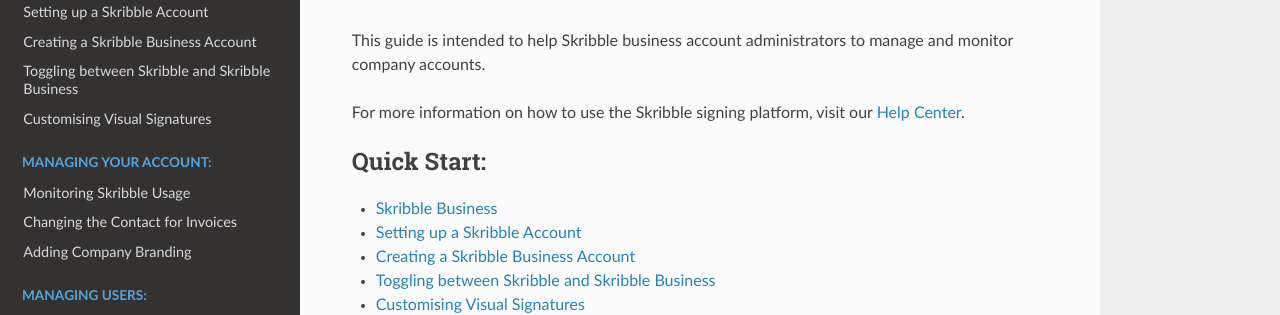
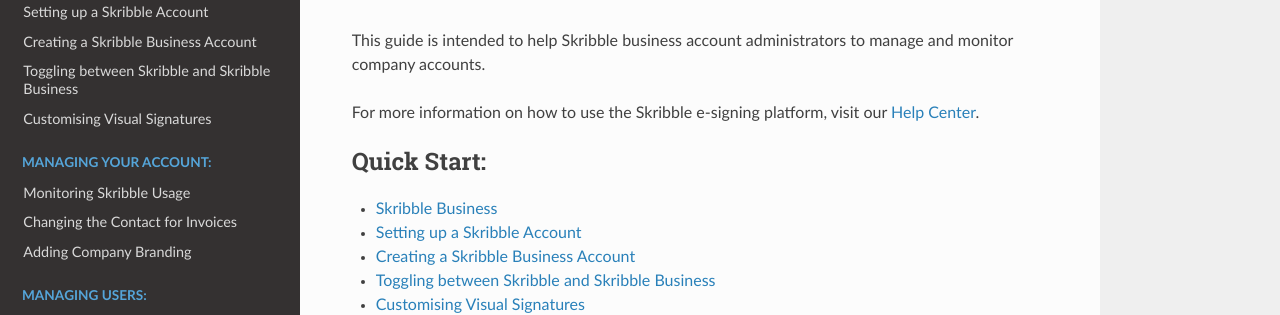
Before and after one commit to matthieu-bt/business-guide, a Sphinx documentation site: the page built from source/index.rst, in a window 1280 px wide and 1171 px high. Shown: the part 168-483 px from the top of the window. Built offline with Sphinx 7.4.7 and the Read the Docs theme 2.0.0, drawn with Linux system fonts in a browser that asks for light colours.

```diff
--- a/source/index.rst
+++ b/source/index.rst
@@ -8,7 +8,7 @@ Welcome to the Skribble Business Account Admin Guide
 
 This guide is intended to help Skribble business account administrators to manage and monitor company accounts.
 
-For more information on how to use the Skribble signing platform, visit our `Help Center`_.
+For more information on how to use the Skribble e-signing platform, visit our `Help Center`_.
 
 .. _Help Center: https://help.skribble.com/english
 
```
